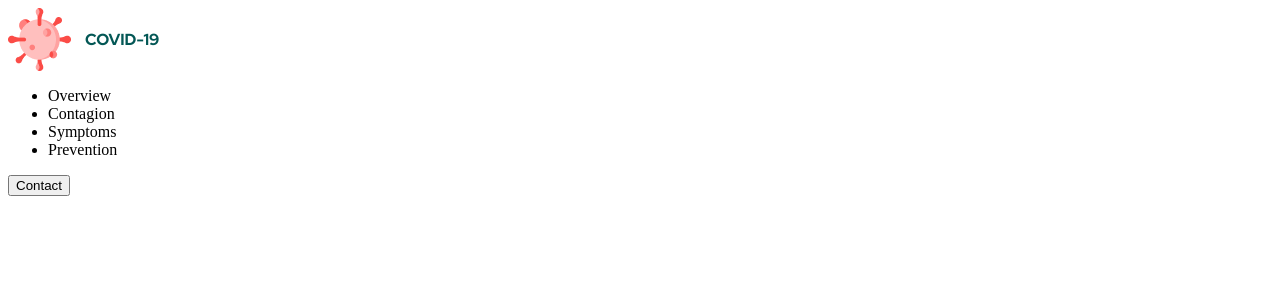
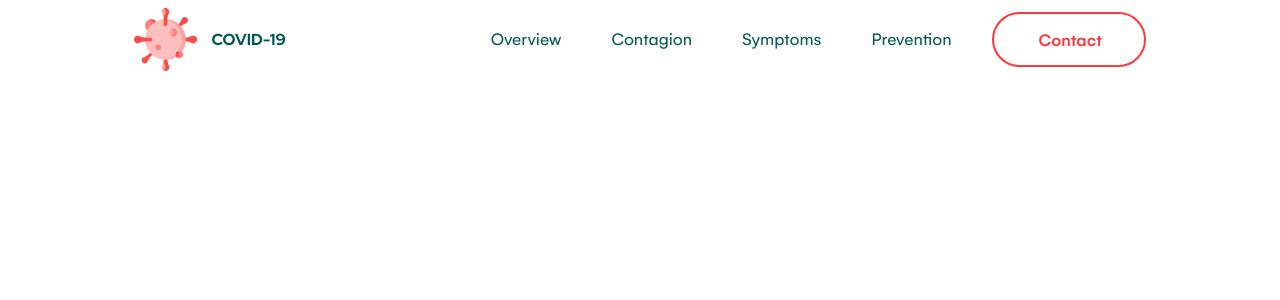
Before and after one commit to YongminK/mockups, a React (Create React App) app in the folder covid-19/: page / in a window 1280 px wide. Shown: the top 300 px of the page. Built offline with nearby package versions, Linux system fonts and the light colour scheme.

Commit message:
top navigation menu

```diff
--- a/covid-19/src/components/Navigation.js
+++ b/covid-19/src/components/Navigation.js
@@ -9,10 +9,10 @@ export default function Navigation() {
             </div>
             <nav>
                 <ul>
-                    <li>Overview</li>
-                    <li>Contagion</li>
-                    <li>Symptoms </li>
-                    <li>Prevention</li>
+                    <li><a href="#overview">Overview</a></li>
+                    <li><a href="#contagion">Contagion</a></li>
+                    <li><a href="#symptoms">Symptoms</a> </li>
+                    <li><a href="#prevention">Prevention</a></li>
                 </ul>
                 <button>
                     Contact
--- a/covid-19/src/styles/navigation.sass
+++ b/covid-19/src/styles/navigation.sass
@@ -1,6 +1,10 @@
 @import "main-style"
 
 .navigation
+	display: flex
+	justify-content: space-between
+	align-items: center
+	padding: 0 10%
 	&__logo
 		display: flex
 		align-items: center
@@ -11,3 +15,46 @@
 		span
 			color: $green
 			font-family: 'RedHatDisplay-Bold', sans-serif
+	nav
+		display: flex
+		ul
+			margin: 0
+			padding: 0
+			margin-right: 40px
+			display: flex
+			align-items: center
+			li
+				margin-right: 50px
+				list-style-type: none
+				&:last-of-type
+					margin-right: 0
+				a
+					font-family: 'Gelion-Regular'
+					font-size: 18px
+					line-height: 22px
+					color: $green
+					text-decoration: none
+					position: relative
+					&:hover
+						color: $primary
+					&:hover:after
+						content: ""
+						position: absolute
+						top: 25px
+						background: $primary
+						width: 6px
+						height: 6px
+						border-radius: 100%
+						left: calc(50% - 8px)
+
+		button
+			color: #FF383D
+			background-color: transparent
+			border: 2px solid #FF383D
+			border-radius: 46px
+			padding: 16px 45px
+			max-width: 154px
+			max-height: 55px
+			font-family: 'Gelion-Medium'
+			font-size: 18px
+			line-height: 22px
```
